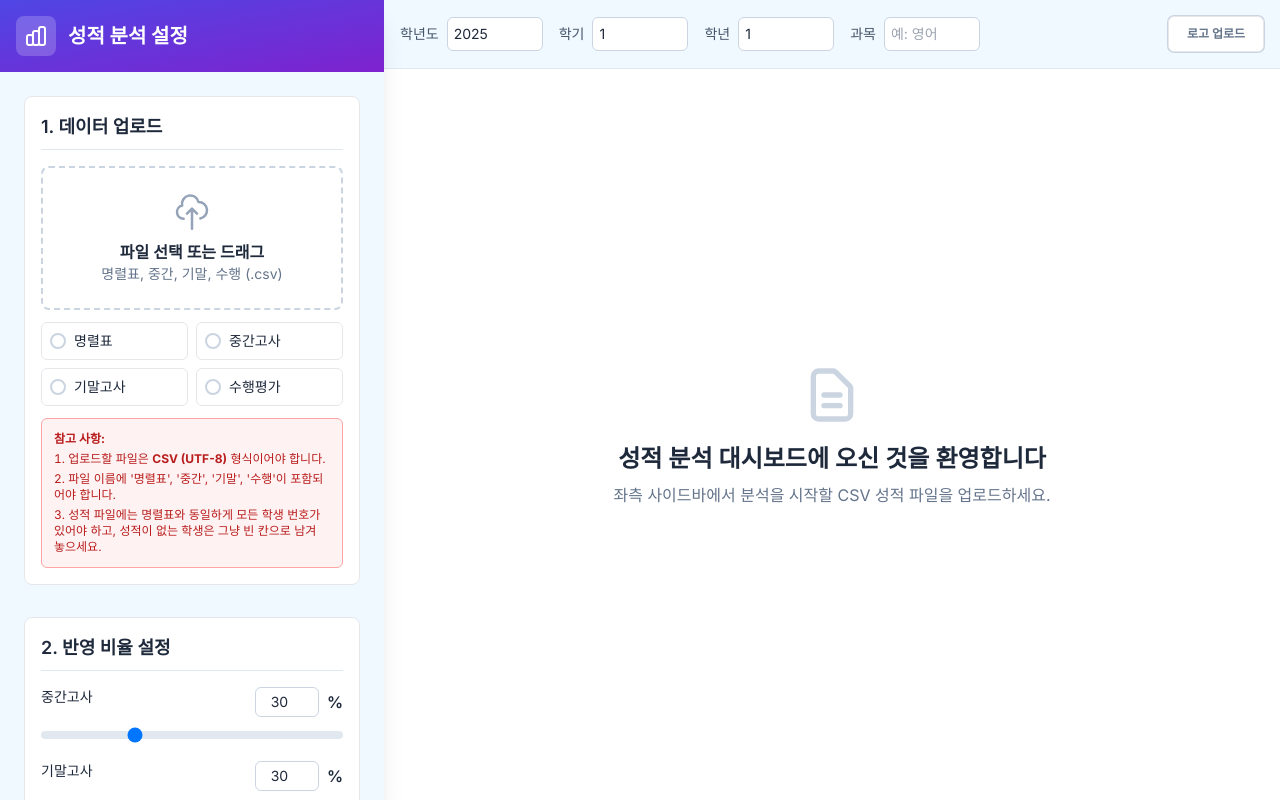
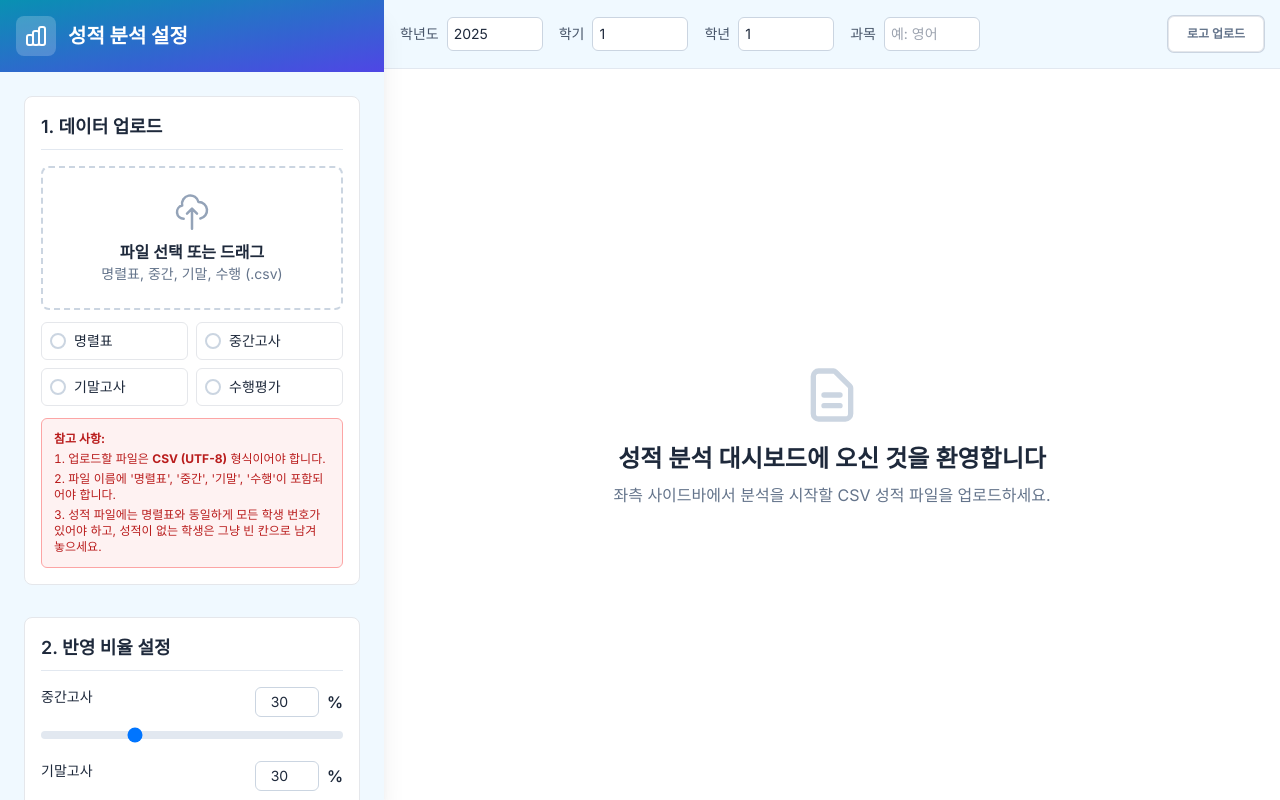
Before and after one commit to KKHLAND/grade-dashboard, a plain HTML site: page index.html in a window 1280 px wide. Drawn offline with nearby package versions, Linux system fonts and the light colour scheme.

Commit message:
Update index.html

```diff
--- a/index.html
+++ b/index.html
@@ -22,7 +22,7 @@
     <div id="app" class="flex h-screen">
         <!-- Sidebar -->
         <aside id="sidebar" class="fixed inset-y-0 left-0 bg-white w-96 h-screen shadow-xl z-20 transform -translate-x-full md:relative md:translate-x-0 flex flex-col">
-            <header class="flex items-center justify-between p-4 bg-gradient-to-br from-indigo-600 to-purple-700 text-white flex-shrink-0">
+            <header class="flex items-center justify-between p-4 bg-gradient-to-br from-cyan-600 to-indigo-600 text-white flex-shrink-0">
                 <div class="flex items-center gap-3">
                     <div class="bg-white/20 p-2 rounded-lg">
                         <svg xmlns="http://www.w3.org/2000/svg" class="h-6 w-6 text-white" fill="none" viewBox="0 0 24 24" stroke="currentColor" stroke-width="2"><path stroke-linecap="round" stroke-linejoin="round" d="M9 19v-6a2 2 0 00-2-2H5a2 2 0 00-2 2v6a2 2 0 002 2h2a2 2 0 002-2zm0 0V9a2 2 0 012-2h2a2 2 0 012 2v10m-6 0a2 2 0 002 2h2a2 2 0 002-2m0 0V5a2 2 0 012-2h2a2 2 0 012 2v14a2 2 0 01-2 2h-2a2 2 0 01-2-2z" /></svg>
```
